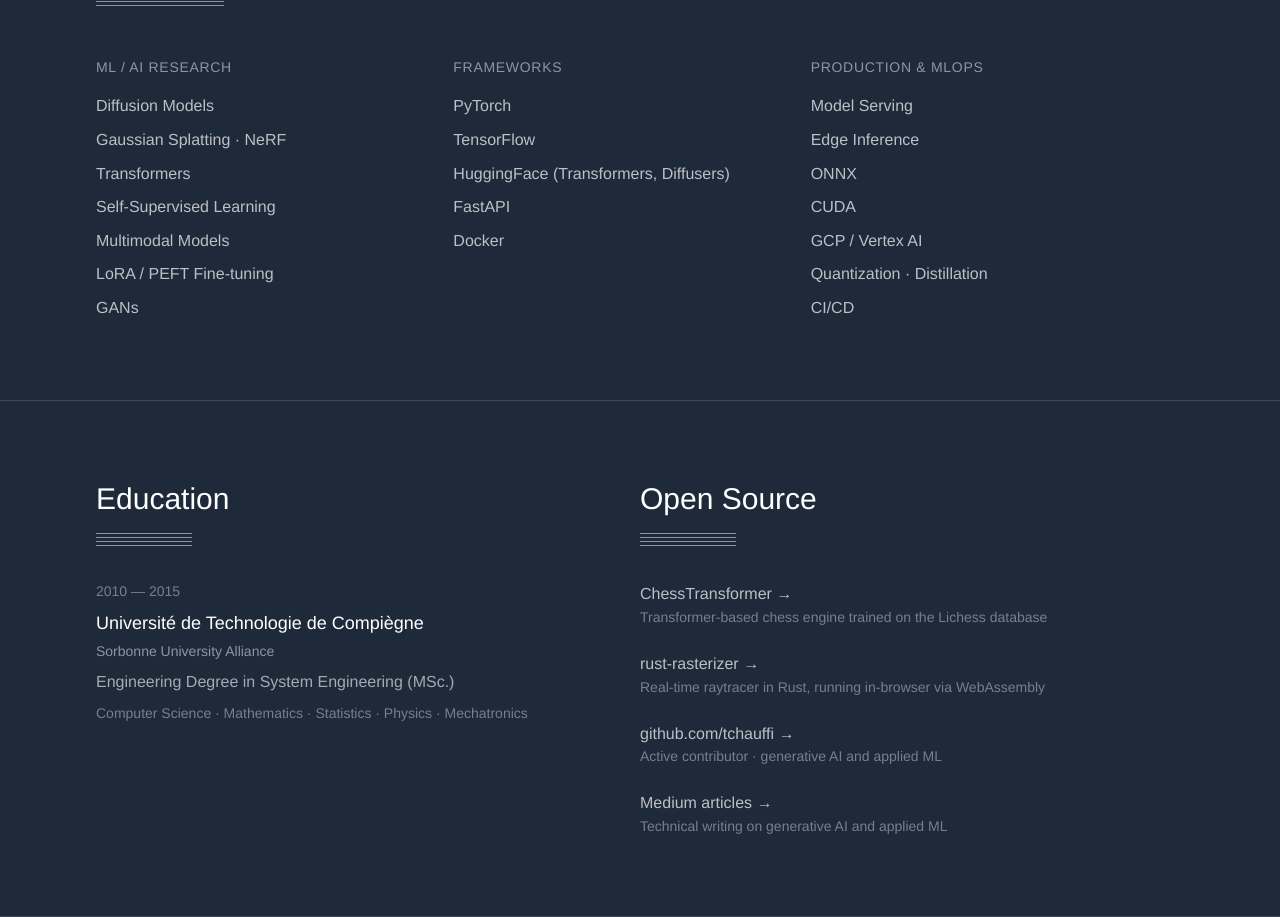
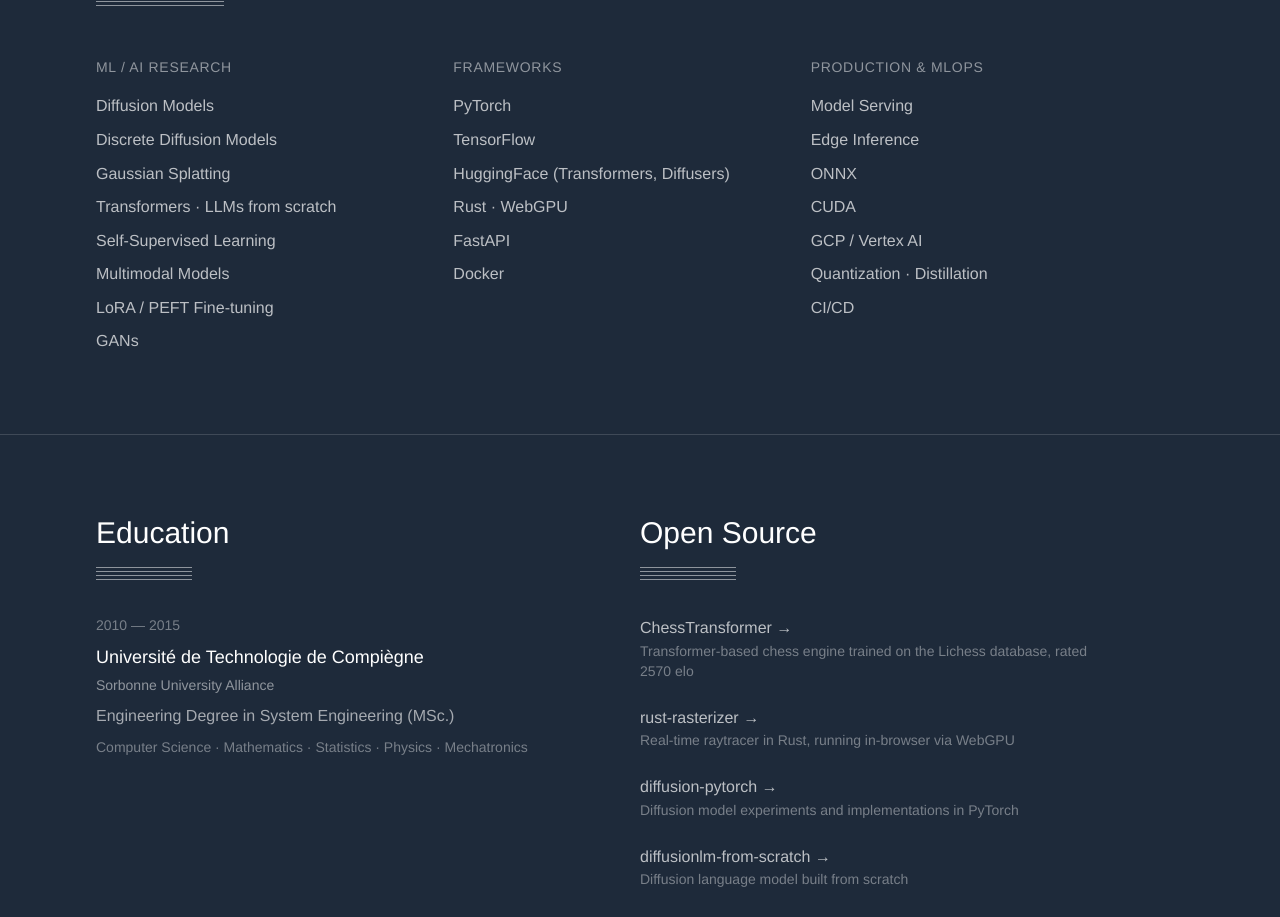
Before and after one commit to tchauffi/tchauffi-webpage, a Next.js app in the folder tchauffi-webpage/: page /tchauffi-webpage/ in a window 1280 px wide. Shown: the part 3720-4637 px from the top of the page. Built offline with nearby package versions, Linux system fonts and the light colour scheme.

Commit message:
Update project descriptions and add new research links for clarity and detail

```diff
--- a/tchauffi-webpage/app/page.tsx
+++ b/tchauffi-webpage/app/page.tsx
@@ -145,7 +145,7 @@
                 reconstruction, optimized for production deployment.
               </p>
               <div className="ml-12">
-                <span className="text-white/40 text-sm">3D Gaussian Splatting · NeRF · FLAME · Computer Vision</span>
+                <span className="text-white/40 text-sm">3D Gaussian Splatting · FLAME · Computer Vision</span>
               </div>
             </div>
 
@@ -278,8 +278,9 @@
               <h3 className="text-white/50 text-sm uppercase tracking-wider mb-4">ML / AI Research</h3>
               <ul className="space-y-2 text-white/70">
                 <li>Diffusion Models</li>
-                <li>Gaussian Splatting · NeRF</li>
-                <li>Transformers</li>
+                <li>Discrete Diffusion Models</li>
+                <li>Gaussian Splatting</li>
+                <li>Transformers · LLMs from scratch</li>
                 <li>Self-Supervised Learning</li>
                 <li>Multimodal Models</li>
                 <li>LoRA / PEFT Fine-tuning</li>
@@ -293,6 +294,7 @@
                 <li>PyTorch</li>
                 <li>TensorFlow</li>
                 <li>HuggingFace (Transformers, Diffusers)</li>
+                <li>Rust · WebGPU</li>
                 <li>FastAPI</li>
                 <li>Docker</li>
               </ul>
@@ -351,7 +353,7 @@
                   <h3 className="text-white/70 group-hover:text-white transition-colors">
                     ChessTransformer →
                   </h3>
-                  <p className="text-white/40 text-sm">Transformer-based chess engine trained on the Lichess database</p>
+                  <p className="text-white/40 text-sm">Transformer-based chess engine trained on the Lichess database, rated 2570 elo</p>
                 </a>
 
                 <a href="https://github.com/tchauffi/rust-rasterizer" target="_blank" rel="noopener noreferrer"
@@ -359,7 +361,31 @@
                   <h3 className="text-white/70 group-hover:text-white transition-colors">
                     rust-rasterizer →
                   </h3>
-                  <p className="text-white/40 text-sm">Real-time raytracer in Rust, running in-browser via WebAssembly</p>
+                  <p className="text-white/40 text-sm">Real-time raytracer in Rust, running in-browser via WebGPU</p>
+                </a>
+
+                <a href="https://github.com/tchauffi/diffusion-pytorch" target="_blank" rel="noopener noreferrer"
+                   className="block group">
+                  <h3 className="text-white/70 group-hover:text-white transition-colors">
+                    diffusion-pytorch →
+                  </h3>
+                  <p className="text-white/40 text-sm">Diffusion model experiments and implementations in PyTorch</p>
+                </a>
+
+                <a href="https://github.com/tchauffi/diffusionlm-from-scratch" target="_blank" rel="noopener noreferrer"
+                   className="block group">
+                  <h3 className="text-white/70 group-hover:text-white transition-colors">
+                    diffusionlm-from-scratch →
+                  </h3>
+                  <p className="text-white/40 text-sm">Diffusion language model built from scratch</p>
+                </a>
+
+                <a href="https://github.com/tchauffi/nonet" target="_blank" rel="noopener noreferrer"
+                   className="block group">
+                  <h3 className="text-white/70 group-hover:text-white transition-colors">
+                    nonet →
+                  </h3>
+                  <p className="text-white/40 text-sm">Discrete diffusion based sudoku solver</p>
                 </a>
 
                 <a href="https://github.com/tchauffi" target="_blank" rel="noopener noreferrer"
```
